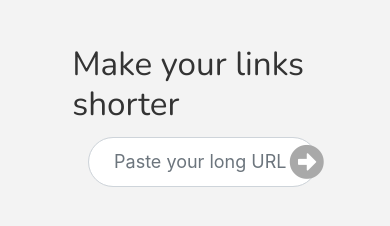
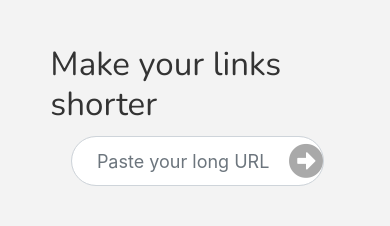
Before and after one commit to SinghVikram97/url-shortener, a website: page public/index.html in a window 390 px wide. Drawn offline with nearby package versions, Linux system fonts and the light colour scheme.

Commit message:
Added media queries

```diff
--- a/public/Css/index.css
+++ b/public/Css/index.css
@@ -137,6 +137,29 @@ body{
     }
 
 }
+@media screen and (max-width: 473px) {
+
+    #heading{
+        font-size: 207%;
+    }
+
+    #headingCol{
+        margin-left:-10.6% !important;
+    }
+
+    #inputCol{
+        margin-left: 6% !important;
+    }
+    #url{
+        width: 110%;
+    }
+    #submit{
+        position: absolute;
+        left: -42%;
+        top: 13%;
+    }
+
+}
 @media screen and (max-width: 360px) {
 
     #heading{
```
